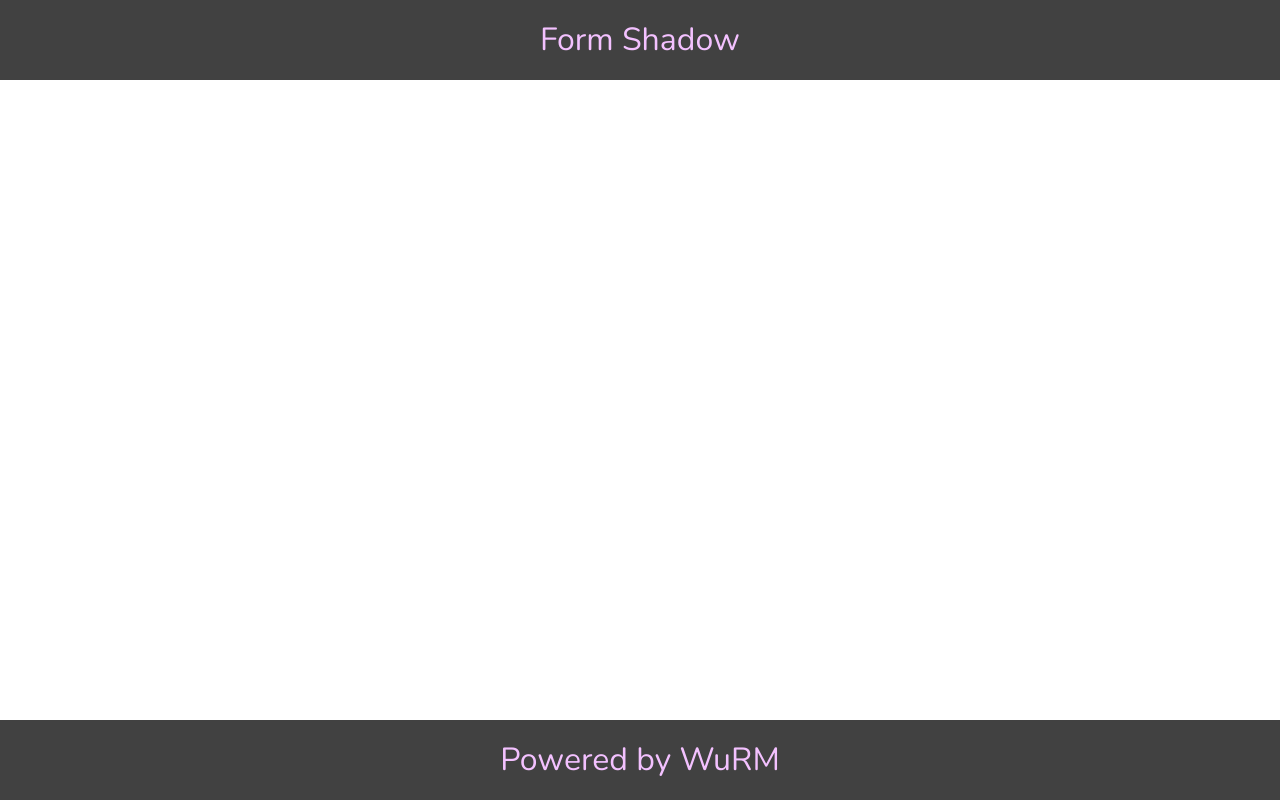
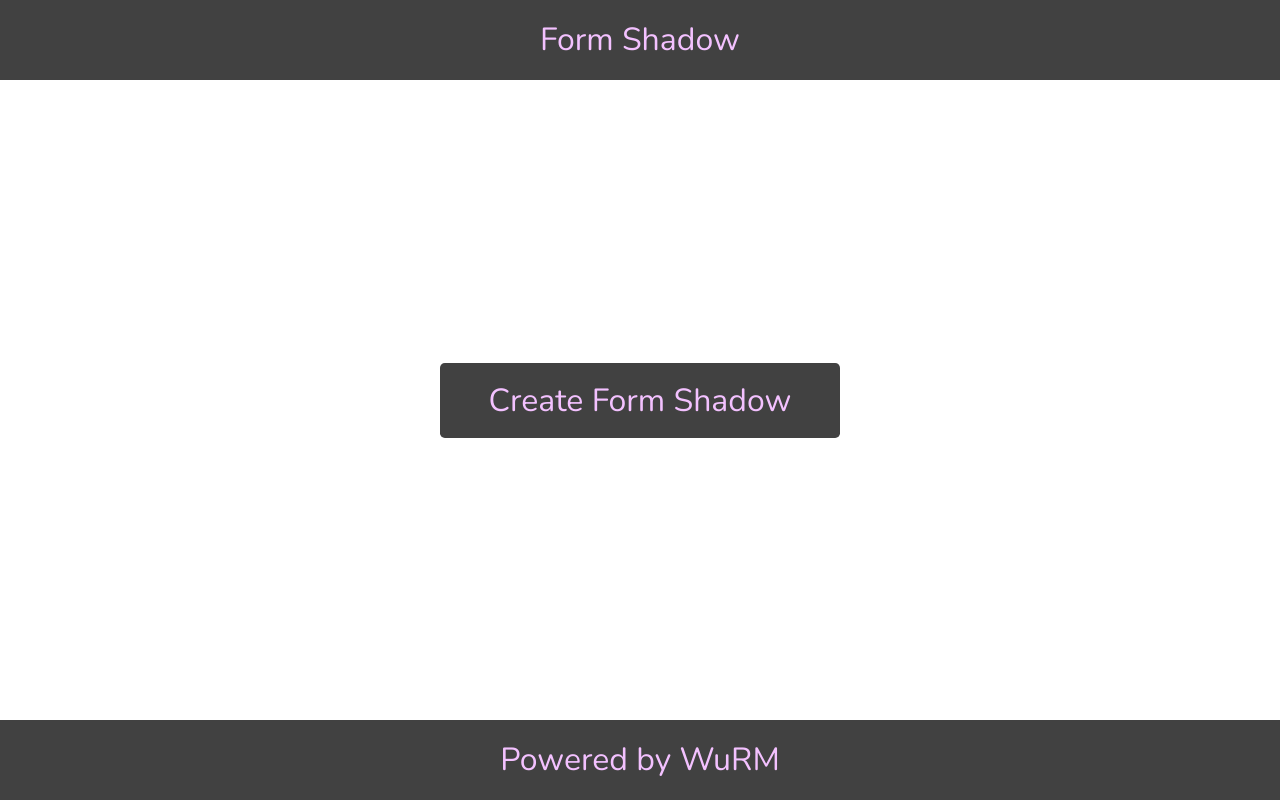
Before and after one commit to chad-broderick0693/FormShadow, a Vue app in the folder clientApp/: page / in a window 1280 px wide. Built offline with nearby package versions, Linux system fonts and the light colour scheme.

Commit message:
feat: Create CustomButton

```diff
--- /dev/null
+++ b/clientApp/src/components/CustomButton.vue
@@ -0,0 +1,40 @@
+<template>
+  <button>Create Form Shadow</button>
+</template>
+
+<style lang="scss" scoped>
+@import '@/assets/main.scss';
+
+button {
+  background-color: $color-primary;
+  color: $color-secondary;
+  font-family: 'Nunito';
+  font-size: 2rem;
+  outline: none;
+  border: none;
+  width: 75%;
+  max-width: 25rem;
+  padding: 1rem;
+  border-radius: 0.3rem;
+  cursor: pointer;
+  user-select: none;
+  backface-visibility: hidden;
+  transition: all 0.05s linear;
+
+  &:active {
+    transform: translateY(1px) scale(0.99);
+  }
+
+  @media (min-width: 500px) {
+    &:hover {
+      box-shadow: 0px 0px 40px -15px rgba($color-secondary, 0.7);
+      transform: translateY(-2px) scale(1.01);
+    }
+
+    &:active {
+      box-shadow: 0px 0px 30px -15px rgba($color-secondary, 0.7);
+      transform: translateY(1px) scale(0.99);
+    }
+  }
+}
+</style>
--- a/clientApp/src/views/HomeView.vue
+++ b/clientApp/src/views/HomeView.vue
@@ -1,11 +1,13 @@
 <template>
   <HeaderBar />
+  <CustomButton />
   <FooterBar />
 </template>
 
 <script setup>
+import CustomButton from '@/components/CustomButton.vue'
+import FooterBar from '@/components/FooterBar.vue'
 import HeaderBar from '@/components/HeaderBar.vue'
-import FooterBar from '@/components/FooterBar.vue'
 </script>
 
 <style lang="scss"></style>
```
